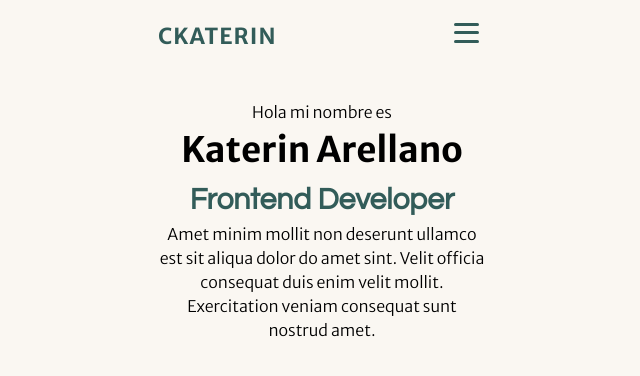
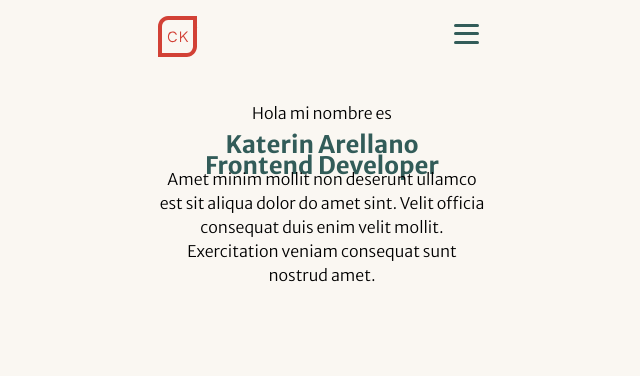
Before and after one commit to CinKat/portafolio, a React (Create React App) app: page / in a window 1280 px wide. Shown: the top 376 px of the page, without its empty margins (318-958 px from the left). Built offline with nearby package versions, Linux system fonts and the light colour scheme.

Commit message:
add logo and changes typography

```diff
--- a/src/components/Hero.js
+++ b/src/components/Hero.js
@@ -1,14 +1,14 @@
 import styled from "styled-components";
 import { colors } from "../styles/colors";
-import { fonts } from "../styles/typography";
+import { fonts, typography } from "../styles/typography";
 import { Heading } from "./Typography";
 
 function Hero() {
   return (
     <ContainerHero>
       <p>Hola mi nombre es</p>
-      <Heading>Katerin Arellano</Heading>
-      <Heading2>Frontend Developer</Heading2>
+      <Heading color={colors.green[100]} size={typography.head.h2}>Katerin Arellano</Heading>
+      <Title color={colors.green[100]} size={typography.head.h2}>Frontend Developer</Title>
       <p>Amet minim mollit non deserunt ullamco est sit aliqua dolor do amet sint. Velit officia consequat duis enim velit mollit. Exercitation veniam consequat sunt nostrud amet.</p>
       <div>
       </div>
@@ -20,11 +20,9 @@ const ContainerHero = styled.div`
   padding: 44px 0;
   text-align: center;
 `;
-const Heading2 = styled.div`
-  font-family: ${fonts.secondary};
-  font-size: 30px;
-  font-weight: 700;
-  color: ${colors.green[100]}
+
+const Title = styled(Heading)`
+  line-height: 2px;
 `
 
 export default Hero;
--- a/src/components/Navbar.js
+++ b/src/components/Navbar.js
@@ -2,6 +2,7 @@ import styled from "@emotion/styled";
 import { useState } from "react";
 import { colors } from "../styles/colors";
 import HamburgerButton from "./Hamburger";
+import Logo from "../assets/icon/logo.svg"
 
 function Navbar() {
   const [clicked, setClicked] = useState(false);
@@ -11,12 +12,12 @@ function Navbar() {
   }
   return (
     <NavContainer>
-      <Logo>CKATERIN</Logo>
+      <img src={Logo} />
       <div className={`links ${clicked ? 'active' : ''}`}>
-        <a href="#">Inicio</a>
-        <a href="#">Acerca de mi</a>
-        <a href="#">Potafólio</a>
-        <a href="#">Contacto</a>
+        <a href="#">inicio</a>
+        <a href="#">acerca de mi</a>
+        <a href="#">potafólio</a>
+        <a href="#">contacto</a>
       </div>
       <HamburgerButton clicked={clicked} handleClick={handleClick} />
     </NavContainer>
@@ -52,8 +53,3 @@ const NavContainer = styled.nav`
     color: black;
   }
 `
-const Logo = styled.h1`
-  letter-spacing: 1px;
-  color: ${colors.green[100]};
-  font-size: 22px;
-`
--- a/src/components/Typography.js
+++ b/src/components/Typography.js
@@ -1,9 +1,11 @@
 import styled from "styled-components";
-import { fonts } from "../styles/typography";
+import { fonts, typography } from "../styles/typography";
 
 
 export const Heading = styled.h1`
   font-family: ${fonts.primary};
-  font-size: 35px;
+  ${(props) => typography.head[props.size] || typography.head.h3};
+  font-weight: ${(props) => props.weight || "700"};
+  color: ${(props) => props.color || "inherit"};
   font-style: normal;
 `
--- a/src/styles/typography.js
+++ b/src/styles/typography.js
@@ -2,3 +2,43 @@ export const fonts = {
   primary: `'Merriweather Sans', sans-serif`,
   secondary: `'Questrial', sans-serif`,
 };
+
+export const typography = {
+  head: {
+    h1: `
+    font-size: 4.6rem;
+    line-height: 3.7rem;
+    `,
+    h2: `
+    font-size: 2rem;
+    line-height: 2.5rem;
+    `,
+    h3: `
+    font-size: 1.5rem;
+    line-height: 2.5rem;
+    `,
+    h4: `
+    font-size: 1.25rem;
+    line-height: 2.5rem;
+    `,
+  },
+
+  text: {
+    subtitle1: `
+    font-size: 1.8rem;
+    line-height: 3.75rem;
+    `,
+    subtitle2: `
+    font-size: 1.5rem;
+    line-height: 1.6rem;
+    `,
+    subtitle3: `
+    font-size: 0.9rem;
+    line-height: 3.75rem;
+    `,
+    body1: `
+    font-size: 1.5rem;
+    line-height: 1rem;
+    `
+  }
+}
```
Also changed, not shown: src/assets/icon/logo.svg (added).
